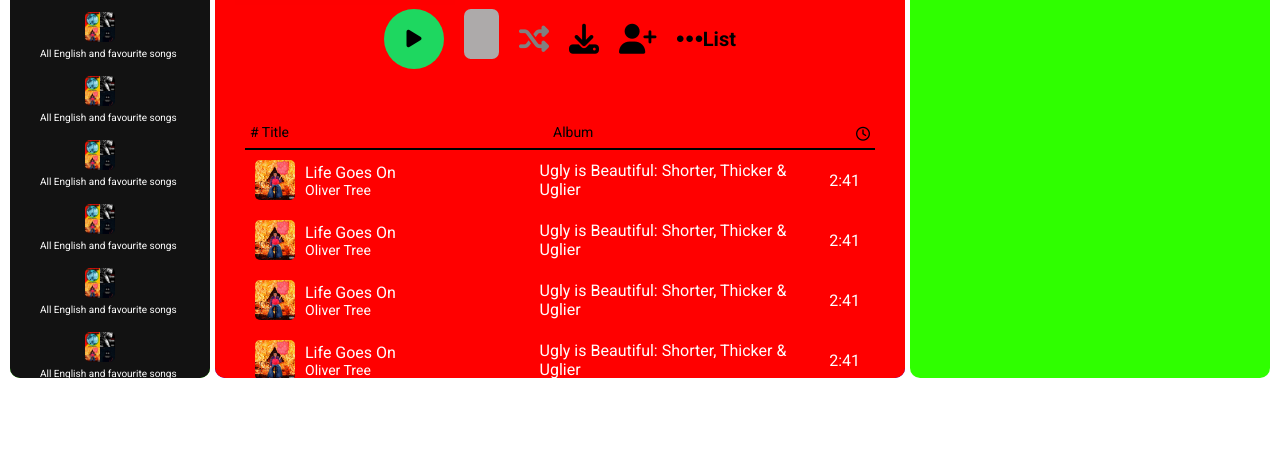
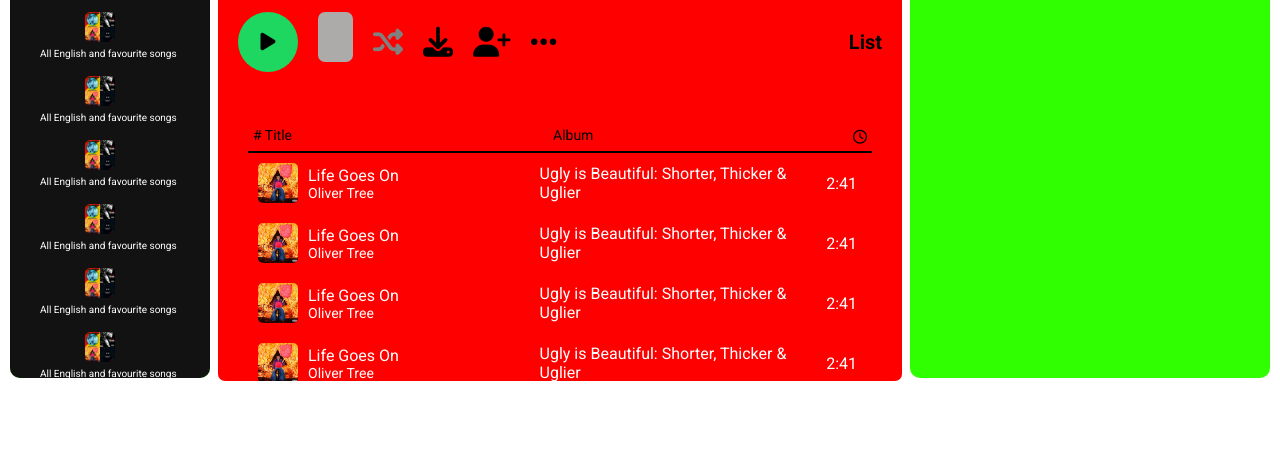
Before and after one commit to karthik-v-k/spotify-clone-v2, a plain HTML site: page index.html in a window 1280 px wide. Shown: the part 336-800 px from the top of the page. Drawn offline with Linux system fonts and the light colour scheme; a web font is replaced by a local one.

Commit message:
created scrollbar, but still not completely fixed yet.

```diff
--- a/styles/main-bar.css
+++ b/styles/main-bar.css
@@ -1,9 +1,8 @@
 .main-bar{
     display: flex;
     flex: 1;
-    background-color: blue;
     border-radius: 10px;
-
+    box-sizing: border-box;
 }
 
     .main-bar-contents{
@@ -14,10 +13,26 @@
         border-radius: 10px;
         min-width: 335px;
         min-height: 230px;
-        overflow: auto;
         display: flex;
         flex-direction: column;
         align-items: center;
+        overflow: auto;
+        overflow-x:hidden;
+        border-color: none;
+        border-style:solid;
+    }
+
+    .main-bar-contents::-webkit-scrollbar{
+        width: 20px;
+    }
+
+
+    .main-bar-contents::-webkit-scrollbar-track{
+        background: none;
+    }
+
+    .main-bar-contents::-webkit-scrollbar-thumb{
+        background: rgb(114, 1, 1);
     }
 
         .main-bar-playlist-cover{
@@ -107,7 +122,8 @@
                                 .saves-and-time-of-total-playlist-TXT{}
 
         .play-pause-things{
-
+            width: 100%;
+            max-width: 2000px;
         }
 
             .play-pause-actual-elements{
```
